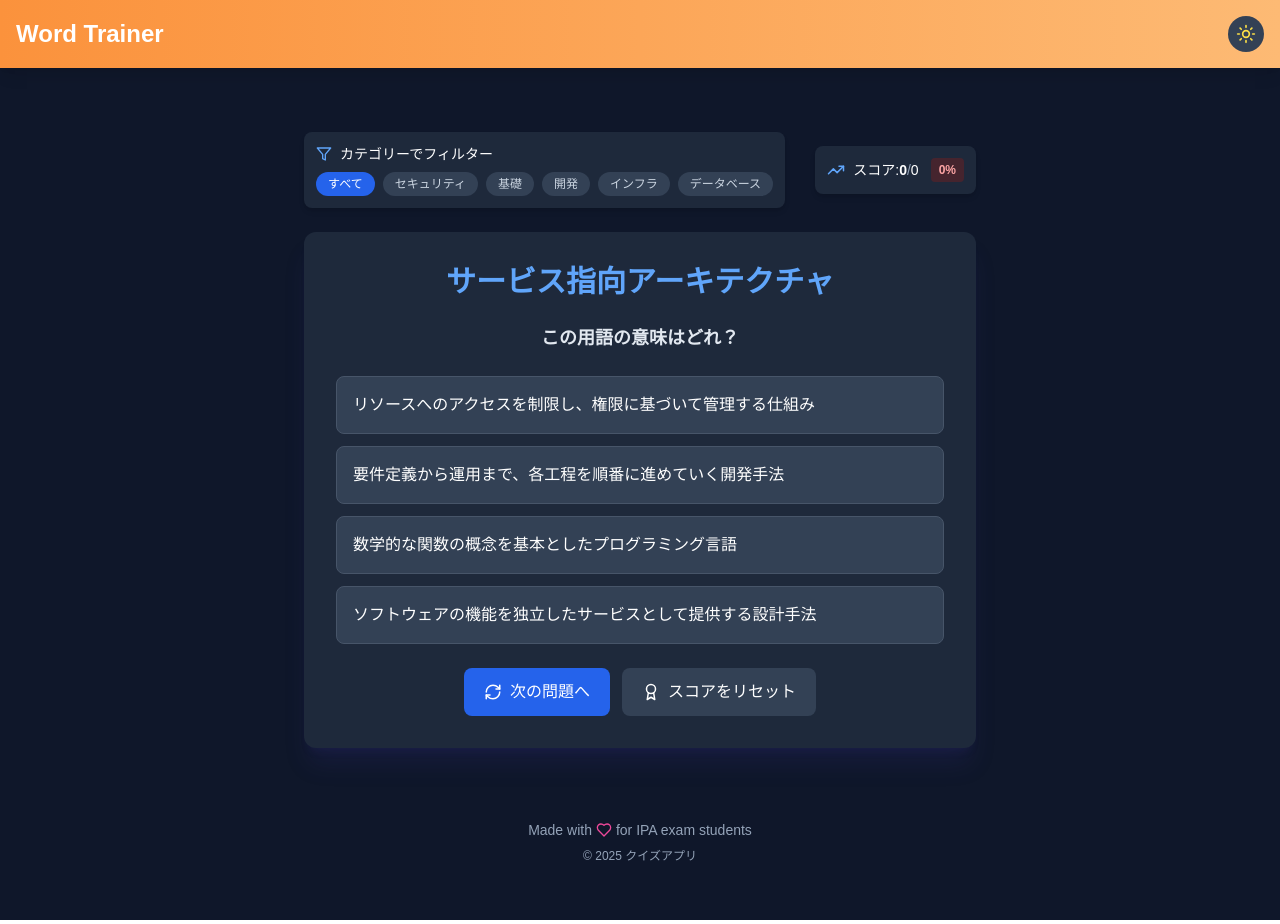
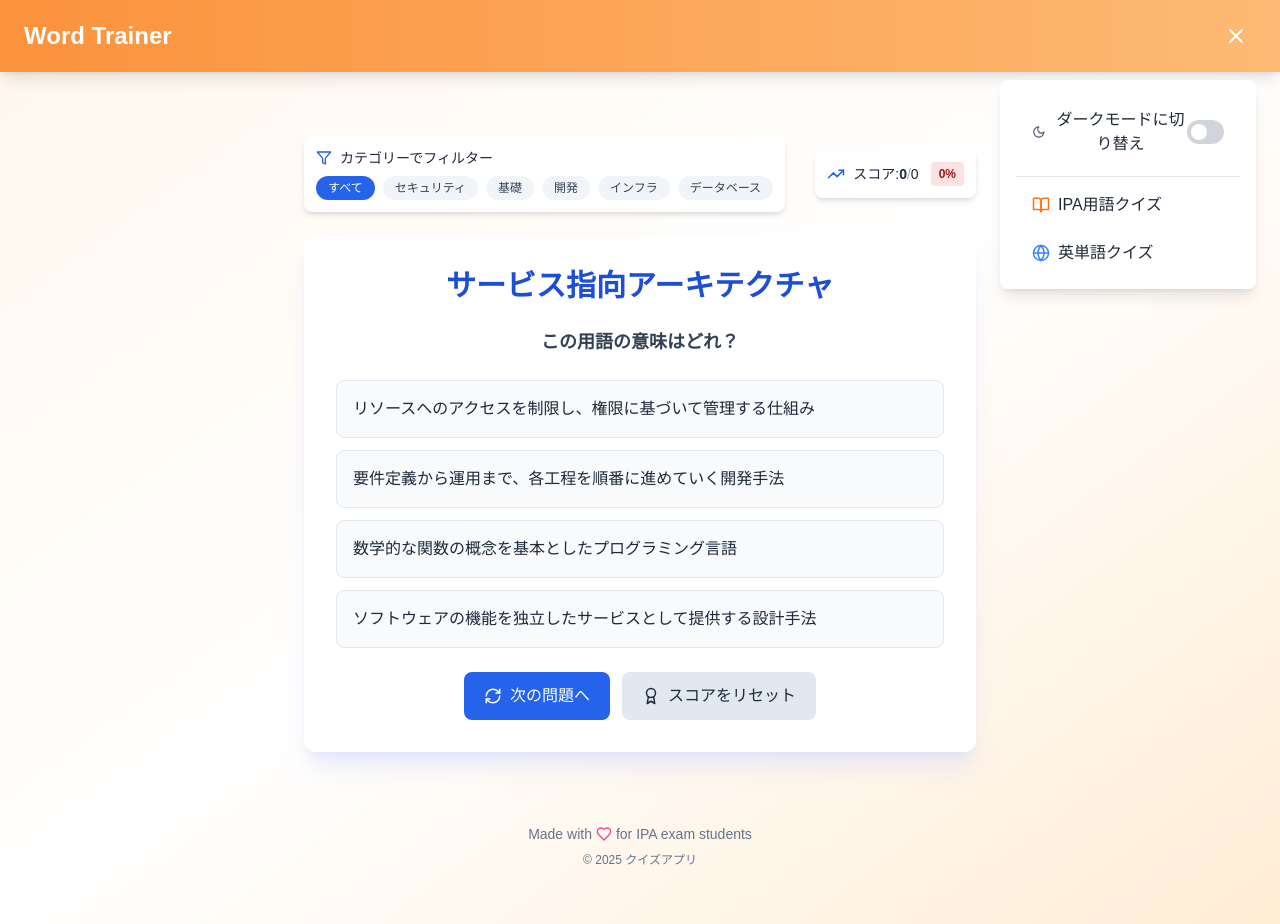
Before and after one commit to haru-0035-git/word-trainer, a React (Vite) app: page /quiz in a window 1280 px wide. Both pictures are taken after a click on the button "Toggle menu". Built offline with nearby package versions, Linux system fonts and the light colour scheme.

Commit message:
ホームのUIを修正した

```diff
--- a/index.html
+++ b/index.html
@@ -1,11 +1,14 @@
-<!doctype html>
+<!DOCTYPE html>
 <html lang="ja">
   <head>
     <meta charset="UTF-8" />
-    <link rel="icon" type="image/svg+xml" href="/vite.svg" />
+    <link rel="icon" type="icon/quiz-icon.png" href="icon/quiz-icon.png" />
     <meta name="viewport" content="width=device-width, initial-scale=1.0" />
     <title>IPA用語クイズ | 情報処理技術者試験対策</title>
-    <meta name="description" content="情報処理技術者試験のための用語学習アプリ。効率的に専門用語を覚えよう！" />
+    <meta
+      name="description"
+      content="情報処理技術者試験のための用語学習アプリ。効率的に専門用語を覚えよう！"
+    />
   </head>
   <body>
     <div id="root"></div>
--- a/src/App.tsx
+++ b/src/App.tsx
@@ -1,6 +1,6 @@
 import { useState } from "react";
 import { BrowserRouter as Router, Routes, Route, Link } from "react-router-dom";
-import { Moon, Sun } from "lucide-react";
+import { Menu, X, Moon, Sun, BookOpen, Globe } from "lucide-react";
 import Quiz from "./components/Quiz";
 import EnglishQuiz from "./components/EnglishQuiz";
 import Footer from "./components/Footer";
@@ -8,9 +8,18 @@ import Home from "./pages/Home";
 
 function App() {
   const [darkMode, setDarkMode] = useState(false);
+  const [isMenuOpen, setIsMenuOpen] = useState(false);
 
   const toggleDarkMode = () => {
     setDarkMode(!darkMode);
+  };
+
+  const toggleMenu = () => {
+    setIsMenuOpen(!isMenuOpen);
+  };
+
+  const closeMenu = () => {
+    setIsMenuOpen(false);
   };
 
   return (
@@ -22,8 +31,8 @@ function App() {
             : "bg-gradient-to-br from-orange-50 via-white to-orange-100"
         } transition-colors duration-300`}
       >
-        <header className="bg-gradient-to-r from-orange-400 to-orange-300 text-white p-4 shadow-lg">
-          <div className="container mx-auto flex justify-between items-center">
+        <header className="bg-gradient-to-r from-orange-400 to-orange-300 text-white shadow-lg relative">
+          <div className="flex justify-between items-center px-6 py-4">
             <Link
               to="/"
               className="text-2xl font-bold hover:text-orange-100 transition-colors"
@@ -31,18 +40,102 @@ function App() {
               Word Trainer
             </Link>
             <button
-              onClick={toggleDarkMode}
-              className={`p-2 rounded-full ${
-                darkMode
-                  ? "bg-slate-700 text-yellow-300"
-                  : "bg-orange-200 text-orange-600"
-              } transition-colors duration-300`}
-              aria-label={
-                darkMode ? "Switch to light mode" : "Switch to dark mode"
-              }
+              onClick={toggleMenu}
+              className="p-2 rounded-lg hover:bg-orange-500/20 transition-colors"
+              aria-label="Toggle menu"
             >
-              {darkMode ? <Sun size={20} /> : <Moon size={20} />}
+              {isMenuOpen ? <X size={24} /> : <Menu size={24} />}
             </button>
+          </div>
+
+          {/* Hamburger Menu */}
+          <div
+            className={`absolute top-full right-0 mt-2 mr-6 w-64 rounded-lg shadow-lg transition-all duration-300 transform origin-top-right ${
+              isMenuOpen
+                ? "scale-100 opacity-100"
+                : "scale-95 opacity-0 pointer-events-none"
+            } ${darkMode ? "bg-slate-800" : "bg-white"}`}
+          >
+            <div className="p-4">
+              <div
+                className={`border-b ${
+                  darkMode ? "border-slate-700" : "border-gray-200"
+                } pb-2 mb-2`}
+              >
+                <button
+                  onClick={toggleDarkMode}
+                  className={`w-full px-4 py-3 rounded-lg flex items-center justify-between ${
+                    darkMode
+                      ? "hover:bg-slate-700 text-white"
+                      : "hover:bg-gray-100 text-gray-800"
+                  }`}
+                >
+                  <span className="flex items-center">
+                    {darkMode ? (
+                      <>
+                        <Sun size={18} className="mr-2 text-yellow-400" />
+                        ライトモードに切り替え
+                      </>
+                    ) : (
+                      <>
+                        <Moon size={18} className="mr-2 text-slate-600" />
+                        ダークモードに切り替え
+                      </>
+                    )}
+                  </span>
+                  <div
+                    className={`relative w-12 h-6 rounded-full transition-colors duration-300 ${
+                      darkMode ? "bg-blue-600" : "bg-gray-300"
+                    }`}
+                  >
+                    <div
+                      className={`absolute top-1 left-1 w-4 h-4 rounded-full transition-transform duration-300 transform ${
+                        darkMode
+                          ? "translate-x-6 bg-white"
+                          : "translate-x-0 bg-white"
+                      }`}
+                    />
+                  </div>
+                </button>
+              </div>
+
+              <nav>
+                <Link
+                  to="/quiz"
+                  onClick={closeMenu}
+                  className={`w-full px-4 py-2 rounded-lg flex items-center mb-2 ${
+                    darkMode
+                      ? "hover:bg-slate-700 text-white"
+                      : "hover:bg-gray-100 text-gray-800"
+                  }`}
+                >
+                  <BookOpen
+                    size={18}
+                    className={`mr-2 ${
+                      darkMode ? "text-orange-400" : "text-orange-500"
+                    }`}
+                  />
+                  IPA用語クイズ
+                </Link>
+                <Link
+                  to="/english-quiz"
+                  onClick={closeMenu}
+                  className={`w-full px-4 py-2 rounded-lg flex items-center ${
+                    darkMode
+                      ? "hover:bg-slate-700 text-white"
+                      : "hover:bg-gray-100 text-gray-800"
+                  }`}
+                >
+                  <Globe
+                    size={18}
+                    className={`mr-2 ${
+                      darkMode ? "text-blue-400" : "text-blue-500"
+                    }`}
+                  />
+                  英単語クイズ
+                </Link>
+              </nav>
+            </div>
           </div>
         </header>
 
```
